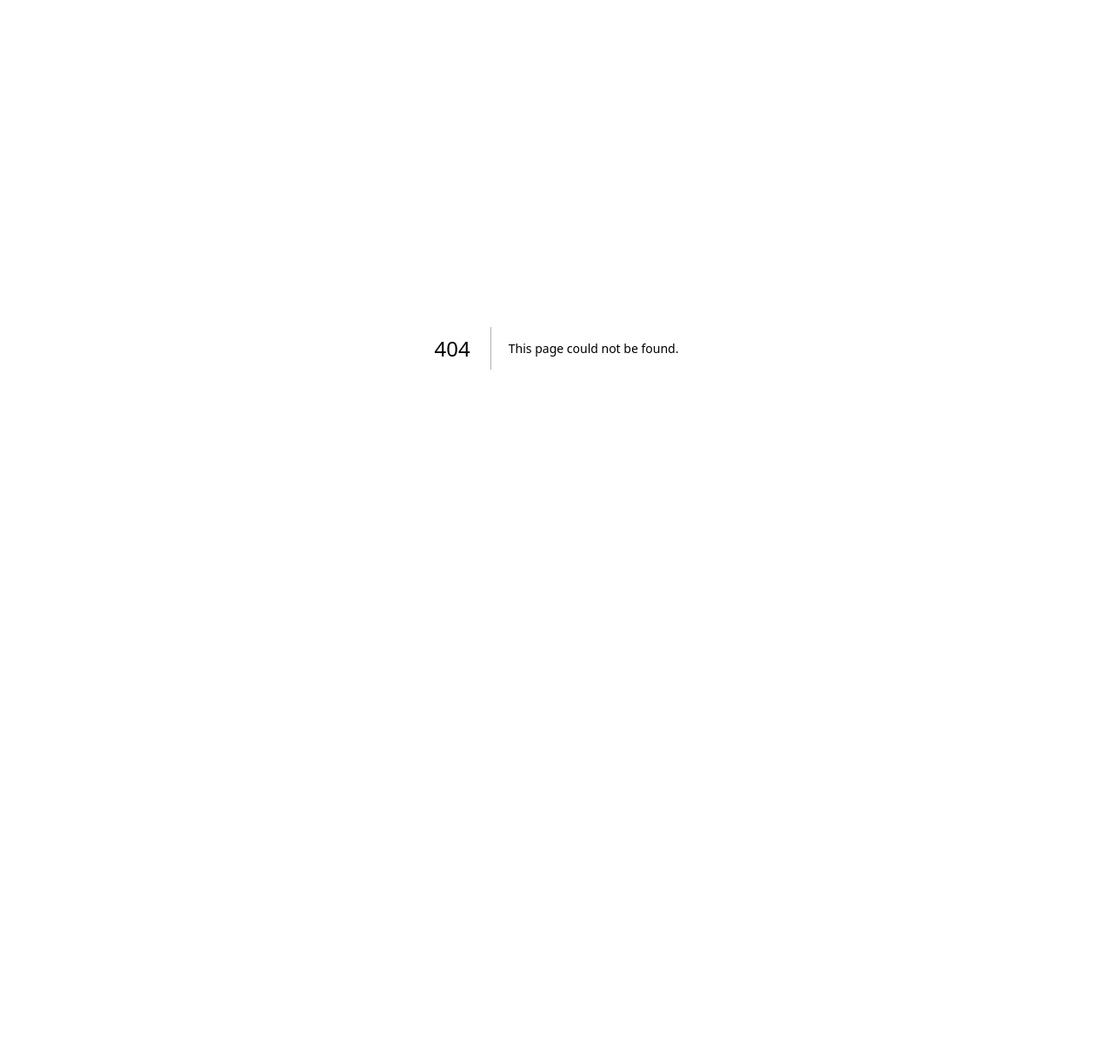
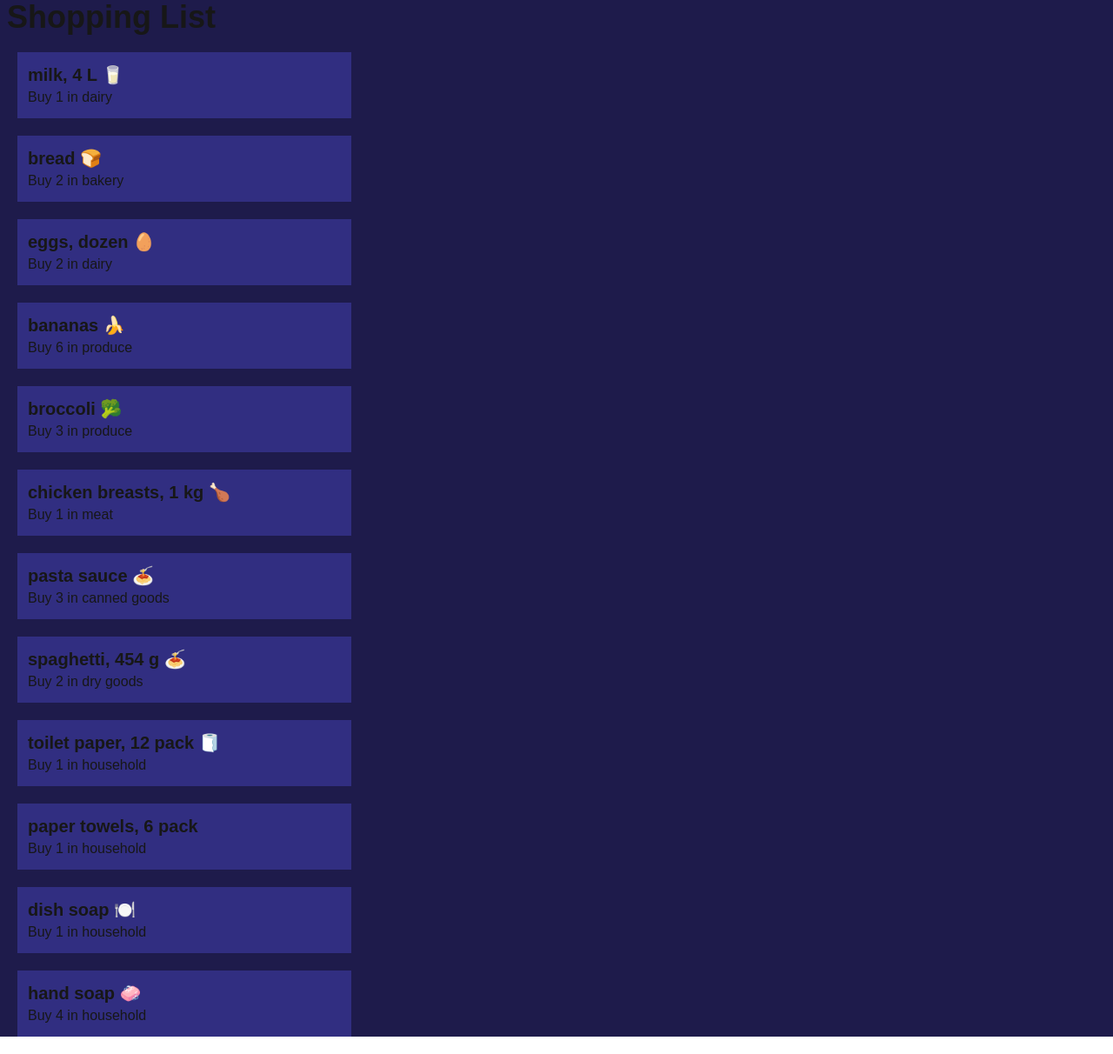
Before and after one commit to michaudrd/cprg306-assignments, a Next.js app: page /week-3 in a window 1280 px wide. Before the commit this address had no page. Shown: the whole page at 87% size. Before the commit the page ends 800 px from the top, so only its background shows below. Built offline with nearby package versions, Linux system fonts and the light colour scheme.

Commit message:
Added week-3 folder, created Item, ItemList, and Page components, updated page title

```diff
--- a/app/layout.js
+++ b/app/layout.js
@@ -13,7 +13,7 @@
 });
 
 export const metadata = {
-  title: "Create Next App",
+  title: "Shopping List",
   description: "Generated by create next app",
 };
 
--- a/app/page.js
+++ b/app/page.js
@@ -5,7 +5,8 @@
   return (
     <main className={"p-10"}>
       <h1 className="text-3xl font-bold mb-3">CPRG 306: Web Development 2 - Assignments</h1>
-      <Link className={"text-lg hover:underline hover:text-green-500"} href="./week-2/">Week 2 Assignment</Link>
+      <p><Link className={"text-lg hover:underline hover:text-green-500"} href="./week-2/">Week 2 Assignment</Link></p>
+      <p><Link className={"text-lg hover:underline hover:text-green-500"} href="./week-3/">Week 3 Assignment</Link></p>
     </main>
   );
 }
--- /dev/null
+++ b/app/week-3/item-list.js
@@ -0,0 +1,93 @@
+import Item from "./item";
+
+export default function ItemList(){
+
+    const item1 = {
+        name: "milk, 4 L 🥛",
+        quantity: 1,
+        category: "dairy",
+    };
+
+    const item2 = {
+        name: "bread 🍞",
+        quantity: 2,
+        category: "bakery",
+    };
+
+    const item3 = {
+        name: "eggs, dozen 🥚",
+        quantity: 2,
+        category: "dairy",
+    };
+
+    const item4 = {
+        name: "bananas 🍌",
+        quantity: 6,
+        category: "produce",
+    };
+
+    const item5 = {
+        name: "broccoli 🥦",
+        quantity: 3,
+        category: "produce",
+    };
+
+    const item6 = {
+        name: "chicken breasts, 1 kg 🍗",
+        quantity: 1,
+        category: "meat",
+    };
+
+    const item7 = {
+        name: "pasta sauce 🍝",
+        quantity: 3,
+        category: "canned goods",
+    };
+
+    const item8 = {
+        name: "spaghetti, 454 g 🍝",
+        quantity: 2,
+        category: "dry goods",
+    };
+
+    const item9 = {
+        name: "toilet paper, 12 pack 🧻",
+        quantity: 1,
+        category: "household",
+    };
+
+    const item10 = {
+        name: "paper towels, 6 pack",
+        quantity: 1,
+        category: "household",
+    };
+
+    const item11 = {
+        name: "dish soap 🍽️",
+        quantity: 1,
+        category: "household",
+    };
+
+    const item12 = {
+         name: "hand soap 🧼",
+        quantity: 4,
+        category: "household",
+    };
+
+    return(
+        <div>
+            <Item name={item1.name} quantity={item1.quantity} category={item1.category} />
+            <Item name={item2.name} quantity={item2.quantity} category={item2.category} />
+            <Item name={item3.name} quantity={item3.quantity} category={item3.category} />
+            <Item name={item4.name} quantity={item4.quantity} category={item4.category} />
+            <Item name={item5.name} quantity={item5.quantity} category={item5.category} />
+            <Item name={item6.name} quantity={item6.quantity} category={item6.category} />
+            <Item name={item7.name} quantity={item7.quantity} category={item7.category} />
+            <Item name={item8.name} quantity={item8.quantity} category={item8.category} />
+            <Item name={item9.name} quantity={item9.quantity} category={item9.category} />
+            <Item name={item10.name} quantity={item10.quantity} category={item10.category} />
+            <Item name={item11.name} quantity={item11.quantity} category={item11.category} />
+            <Item name={item12.name} quantity={item12.quantity} category={item12.category} />
+        </div>
+    );
+}
--- /dev/null
+++ b/app/week-3/item.js
@@ -0,0 +1,11 @@
+export default function Item({name, quantity, category}){
+
+    return(
+        <ul>
+            <li className="bg-indigo-900 m-5 p-3 max-w-sm">
+                <h2 className="text-xl font-bold">{name}</h2>
+                <p>Buy {quantity} in {category}</p>
+            </li>
+        </ul>
+    );
+}
--- /dev/null
+++ b/app/week-3/page.js
@@ -0,0 +1,10 @@
+import ItemList from "./item-list";
+
+export default function Page(){
+    return(
+        <main className="bg-indigo-950">
+            <h1 className="text-4xl font-bold mb-5 ml-2">Shopping List</h1>
+            <ItemList />
+        </main>
+    );
+}
```
